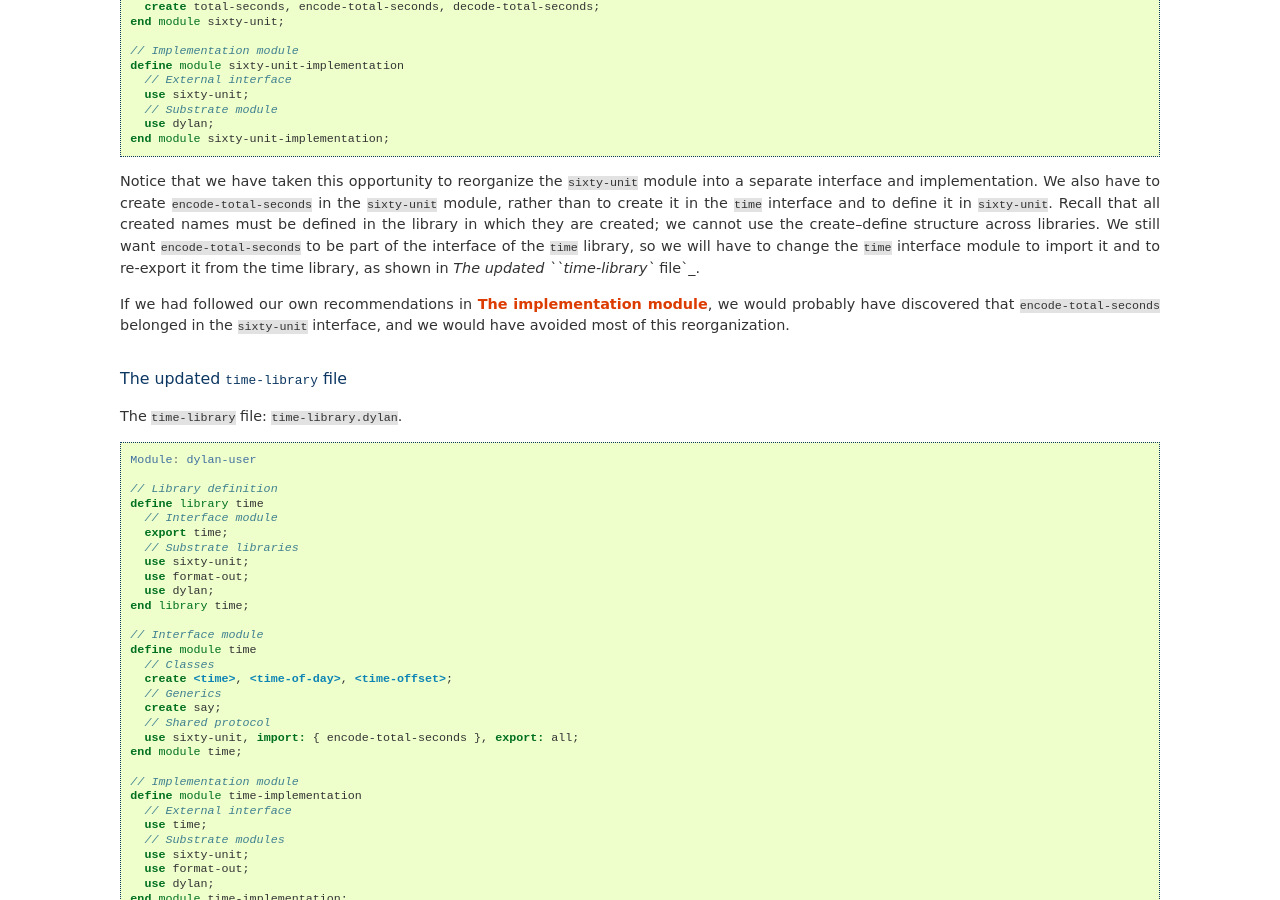
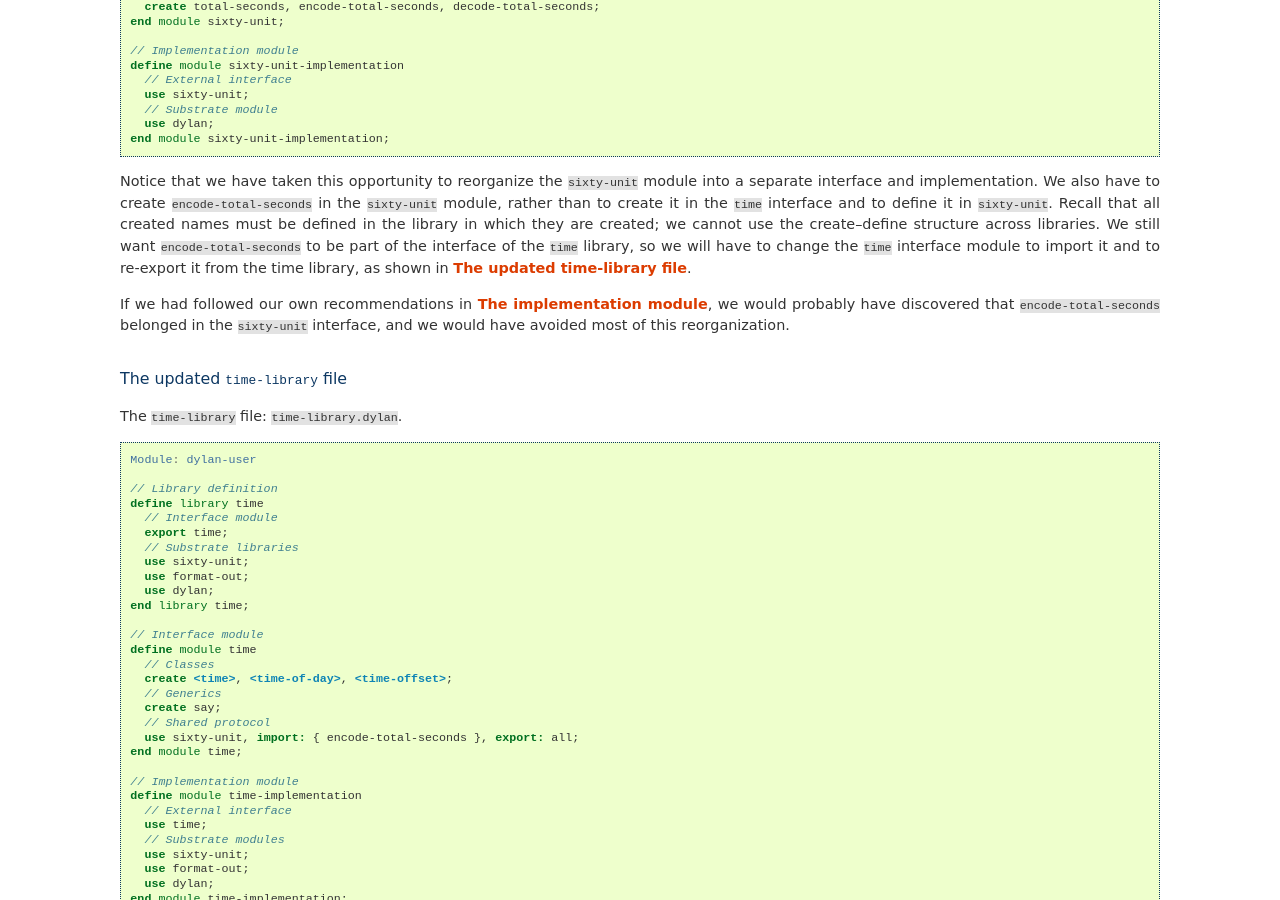
Before and after one commit to dylan-lang/dylan-programming-book, a Sphinx documentation site: the page built from source/reuse.rst, in a window 1280 px wide and 900 px high, scrolled down 14084 px. Built offline with Sphinx 7.4.7, drawn with Linux system fonts in a browser that asks for light colours; some of the changed lines change nothing that is shown.

Commit message:
Fix broken link.

```diff
--- a/source/reuse.rst
+++ b/source/reuse.rst
@@ -1022,12 +1022,14 @@ library in which they are created; we cannot use the create–define
 structure across libraries. We still want ``encode-total-seconds`` to be
 part of the interface of the ``time`` library, so we will have to change
 the ``time`` interface module to import it and to re-export it from the
-time library, as shown in `The updated ``time-library`` file`_.
+time library, as shown in :ref:`updated-time-library-file`.
 
 If we had followed our own recommendations in
 `The implementation module`_, we would probably have discovered that
 ``encode-total-seconds`` belonged in the ``sixty-unit`` interface, and we
 would have avoided most of this reorganization.
+
+.. _updated-time-library-file:
 
 The updated ``time-library`` file
 ~~~~~~~~~~~~~~~~~~~~~~~~~~~~~~~~~
```
